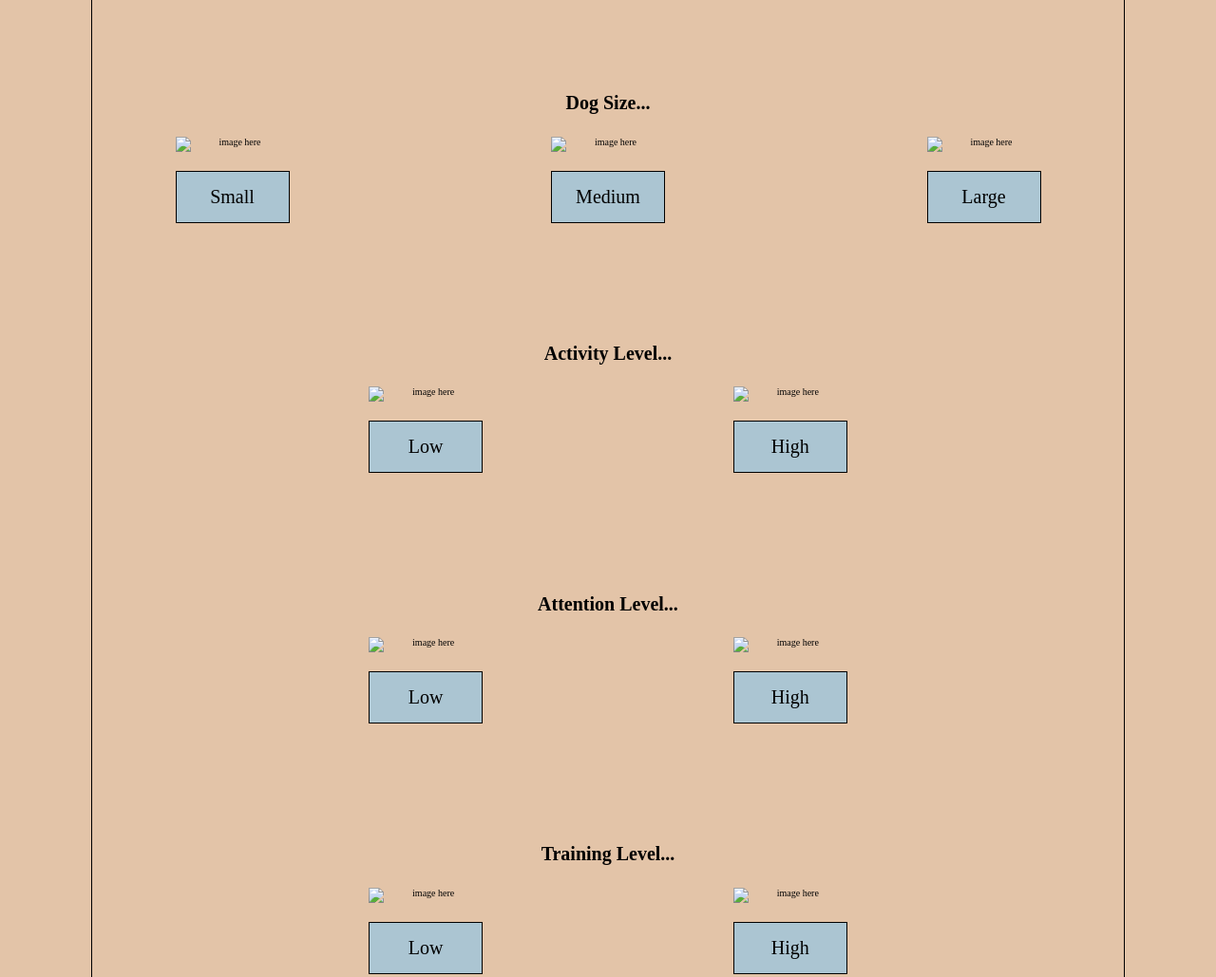
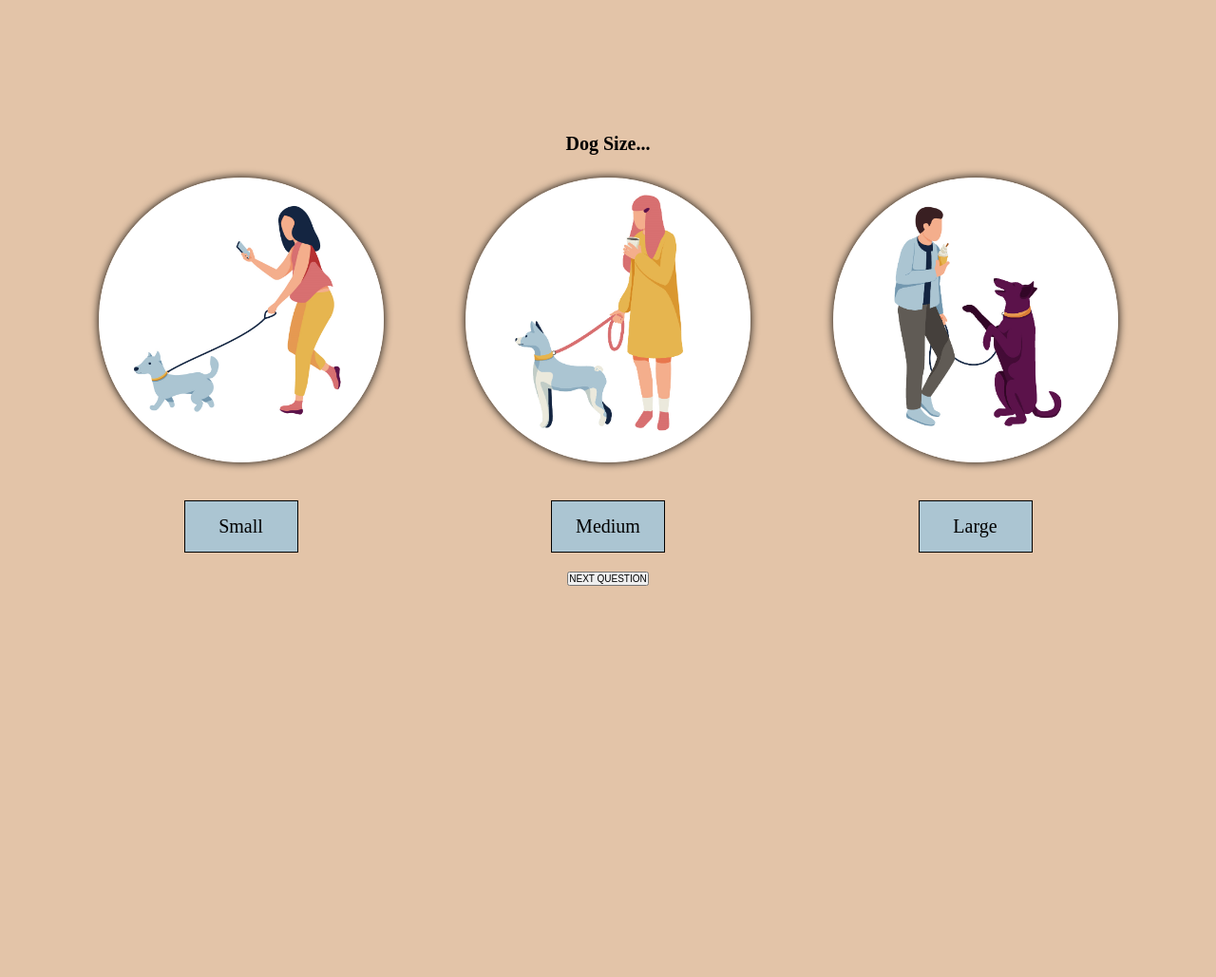
Before and after one commit to Tenal/canine-calculator, a plain HTML site: page index.html in a window 1280 px wide. Shown: the part 660-1689 px from the top of the page at 95% size. Drawn offline with nearby package versions, Linux system fonts and the light colour scheme.

Commit message:
added option photos for each question :camera:

```diff
--- a/index.html
+++ b/index.html
@@ -21,6 +21,7 @@
             <p>blah blah blah...</p>
             <p>blah blah blah...</p>
             <button class="breed-randomizer generator-button">Get me a Random Breed!</button>
+            <button class="next-question">FIRST QUESTION</button>
         </header>
 
 
@@ -35,24 +36,32 @@
                     </legend>
                     <div class="three-options-container">
                         <div class="option">
-                            <img src="" alt="image here">
+                            <div class="image-div">
+                                <img src="./assets/small-breed-photo.png"
+                                    alt="cartoon image of a woman walking with a small dog">
+                            </div>
                             <input type="radio" name="size" id="small" value="small">
                             <label for="small">Small</label>
                             <p class="sr-only">Click here if you want a small dog breed.</p>
                         </div>
                         <div class="option">
-                            <img src="" alt="image here">
+                            <div class="image-div">
+                                <img src="./assets/medium-breed-photo.png" alt="cartoon image of a woman walking with a medium dog">
+                            </div>
                             <input type="radio" name="size" id="medium" value="medium">
                             <label for="medium">Medium</label>
                             <p class="sr-only">Click here if you want a medium dog breed.</p>
                         </div>
                         <div class="option">
-                            <img src="" alt="image here">
+                            <div class="image-div">
+                                <img src="./assets/large-breed-photo.png" alt="cartoon image of a man walking with a large dog">
+                            </div>
                             <input type="radio" name="size" id="large" value="large">
                             <label for="large">Large</label>
                             <p class="sr-only">Click here if you want a large dog breed.</p>
                         </div>
                     </div>
+                    <button class="next-question">NEXT QUESTION</button>
                 </fieldset>
 
                 <!-- SECOND QUESTION STARTS HERE -->
@@ -62,18 +71,23 @@
                     </legend>
                     <div class="two-options-container">
                         <div class="option">
-                            <img src="" alt="image here">
+                            <div class="image-div">
+                                <img src="./assets/low-activity-photo.png" alt="cartoon image of a woman on a couch reading a book with a dog sleeping on a pillow next to her">
+                            </div>
                             <input type="radio" name="activity" id="low-activity" value="low">
                             <label for="low-activity">Low</label>
                             <p class="sr-only">Click here if you want a calm dog breed requiring around one hour of exercise daily.</p>
                         </div>
                         <div class="option">
-                            <img src="" alt="image here">
+                            <div class="image-div">
+                                <img src="./assets/high-activity-photo.png" alt="cartoon image of a woman running with a husky">
+                            </div>
                             <input type="radio" name="activity" id="high-activity" value="high">
                             <label for="high-activity">High</label>
                             <p class="sr-only">Click here if you want an energetic dog breed requiring over two hours of exercise daily.</p>
                         </div>
                     </div>
+                    <button class="next-question">NEXT QUESTION</button>
                 </fieldset>
 
                 <!-- THIRD QUESTION STARTS HERE -->
@@ -83,18 +97,23 @@
                     </legend>
                     <div class="two-options-container">
                         <div class="option">
-                            <img src="" alt="image here">
+                            <div class="image-div">
+                                <img src="./assets/low-attention-photo.png" alt="cartoon image of a dog sitting alone looking out a window">
+                            </div>
                             <input type="radio" name="attention" id="low-attention" value="low">
                             <label for="low-attention">Low</label>
                             <p class="sr-only">Click here if you want an independent dog breed more suitable for owners who will be out of the house over forty hours a week.</p>
                         </div>
                         <div class="option">
-                            <img src="" alt="image here">
+                            <div class="image-div">
+                                <img src="./assets/high-attention-photo.png" alt="cartoon image of a dog lying next to a woman on a matt">
+                            </div>
                             <input type="radio" name="attention" id="high-attention" value="high">
                             <label for="high-attention">High</label>
                             <p class="sr-only">Click here if you want an attentive dog breed more suitable for owners who will be out of the house under forty hours a week.</p>
                         </div>
                     </div>
+                    <button class="next-question">NEXT QUESTION</button>
                 </fieldset>
 
                 <!-- FOURTH QUESTION STARTS HERE -->
@@ -104,13 +123,17 @@
                     </legend>
                     <div class="two-options-container">
                         <div class="option">
-                            <img src="" alt="image here">
+                            <div class="image-div">
+                                <img src="./assets/low-training-photo.png" alt="cartoon image of a woman and dog lounging together">
+                            </div>
                             <input type="radio" name="training" id="low-trainability" value="low">
                             <label for="low-trainability">Low</label>
                             <p class="sr-only">Click here if you're relaxed about rules and only plan on teaching your dog the basics.</p>
                         </div>
                         <div class="option">
-                            <img src="" alt="image here">
+                            <div class="image-div">
+                                <img src="./assets/high-training-photo.png" alt="cartoon image of a man asking a dog to sit down">
+                            </div>
                             <input type="radio" name="training" id="high-trainability" value="high">
                             <label for="high-trainability">High</label>
                             <p class="sr-only">Click here if general obedience is important to you and you plan on teaching your dog as many cool tricks as possible.</p>
--- a/scripts/script.js
+++ b/scripts/script.js
@@ -491,6 +491,37 @@ dogBreedApp.scrollToResults = () => {
 
 
 
+
+
+
+
+// NEXT QUESTION EVENT LISTENER FUNCTION
+dogBreedApp.nextQuestionEventListener = () => {
+    // listen for when the user submits the form
+    $('.next-question').on('click', function (event) {
+        // prevent default form behaviour (page refresh)
+        event.preventDefault();
+        console.log('form has been submitted!')
+        // run the form submit error handling function
+        dogBreedApp.formSubmitErrorHandling();
+    });
+};
+
+
+// SCROLL TO NEXT QUESTION FUNCTION
+dogBreedApp.scrollToNextQuestion = () => {
+    // automatically scroll the page down to the results displayed in the results section
+    $('html').animate({
+        scrollTop: $('#results').offset().top
+    }, 1000);
+};
+
+
+
+
+
+
+
 // (10) RESET FUNCTION
 dogBreedApp.chooseDifferentTraits = () => {
     // append a 'choose different traits' button beneath displayed image and text
--- a/styles/sass/_form.scss
+++ b/styles/sass/_form.scss
@@ -4,13 +4,14 @@ form {
         fieldset {
             border: none;
             margin-bottom: 100px;
+            height: 100vh;
                 legend h2 {
                     font-size: 2rem;
                 }
                 .three-options-container {
                     display: flex;
                     justify-content: space-between;
-                    padding: 20px 60px;
+                    padding: 20px 0;
                 }
                 .two-options-container {
                     display: flex;
@@ -23,7 +24,13 @@ form {
 .option {
     display: flex;
     flex-direction: column;
+    align-items: center;
     position: relative;
+        .image-div {
+            width: 300px;
+            border-radius: 50%;
+            box-shadow: 0 0 10px $font-colour;
+        }
         label {
             font-size: 2rem;
             text-align: center;
@@ -31,7 +38,7 @@ form {
             border: 1px solid $font-colour;
             width: 120px;
             padding: 15px 0;
-            margin-top: 20px;
+            margin-top: 40px;
             transition: 0.3s all;
                 &:hover {
                     background-color: $button-hover;
--- a/styles/sass/_general.scss
+++ b/styles/sass/_general.scss
@@ -29,7 +29,6 @@ html {
 
 body {
     background-color: $background-colour;
-    padding: 7.5% 0;
 }
 
 ul {
@@ -51,6 +50,4 @@ img {
     max-width: 1280px;
     width: 85%;
     margin: 0 auto;
-    padding: 20px;
-    border: 1px solid $font-colour;
 }
--- a/styles/sass/_header.scss
+++ b/styles/sass/_header.scss
@@ -1,5 +1,5 @@
 header {
-    height: 80vh;
+    height: 100vh;
     text-align: center;
     padding-top: 30px;
         h1 {
```
Also changed, not shown: assets/high-activity-photo.png (added), assets/high-attention-photo.png (added), assets/high-training-photo.png (added), assets/large-breed-photo.png (added), assets/low-activity-photo.png (added), assets/low-attention-photo.png (added), assets/low-training-photo.png (added), assets/medium-breed-photo.png (added), assets/small-breed-photo.png (added), assets/—Pngtree—cartoon dogs_3774324.png (deleted), assets/—Pngtree—cartoon dogs_3774325.png (deleted), styles/style.css.
